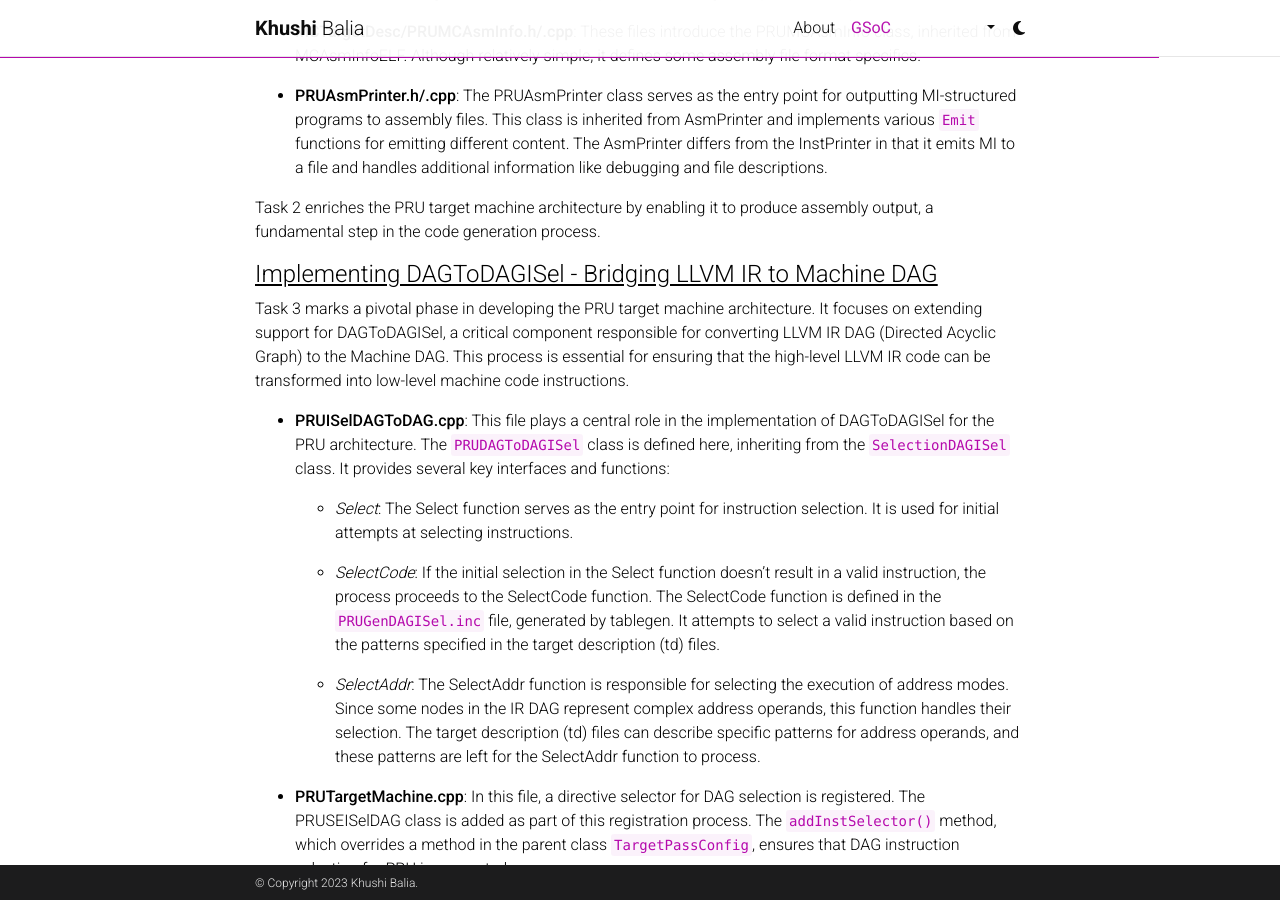
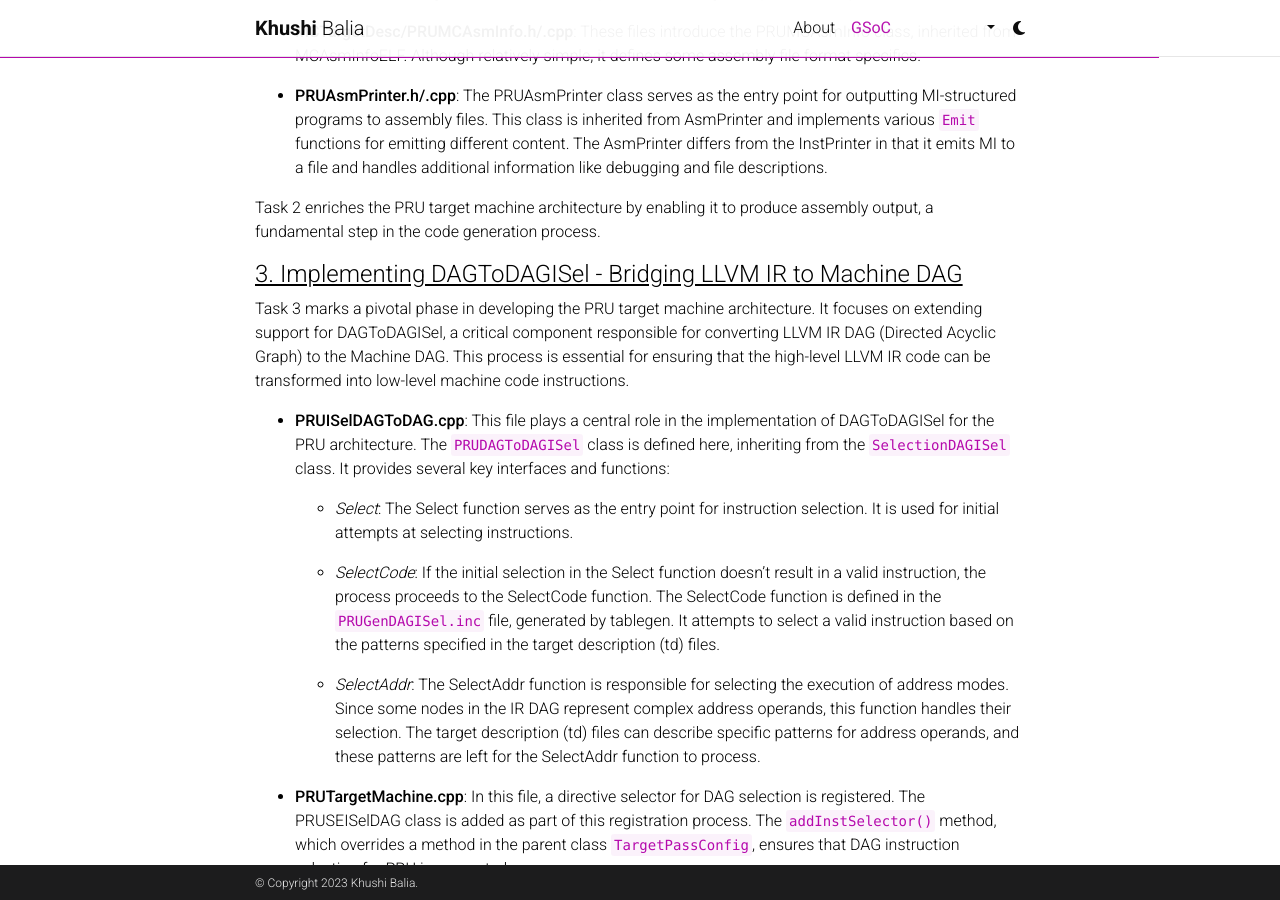
Before and after one commit to Khushi-Balia/Khushi-Balia.github.io, a Jekyll site: the page built from _posts/2023-10-21-final-report.md, in a window 1280 px wide and 900 px high, scrolled down 7081 px. Built offline with Jekyll 4.4.1, drawn with Linux system fonts in a browser that asks for light colours; comment, search, counter and statistics services are not loaded; a style sheet for code colours, icons or effects is not loaded.

Commit message:
Gsoc Report changes

```diff
--- a/_posts/2023-10-21-final-report.md
+++ b/_posts/2023-10-21-final-report.md
@@ -270,7 +270,7 @@ With the groundwork laid, I added AsmPrinter support, a crucial component in cod
 
 Task 2 enriches the PRU target machine architecture by enabling it to produce assembly output, a fundamental step in the code generation process.
 
-#### <ins>Implementing DAGToDAGISel - Bridging LLVM IR to Machine DAG<ins>
+#### <ins>3. Implementing DAGToDAGISel - Bridging LLVM IR to Machine DAG<ins>
 
 Task 3 marks a pivotal phase in developing the PRU target machine architecture. It focuses on extending support for DAGToDAGISel, a critical component responsible for converting LLVM IR DAG (Directed Acyclic Graph) to the Machine DAG. This process is essential for ensuring that the high-level LLVM IR code can be transformed into low-level machine code instructions.
 
```
